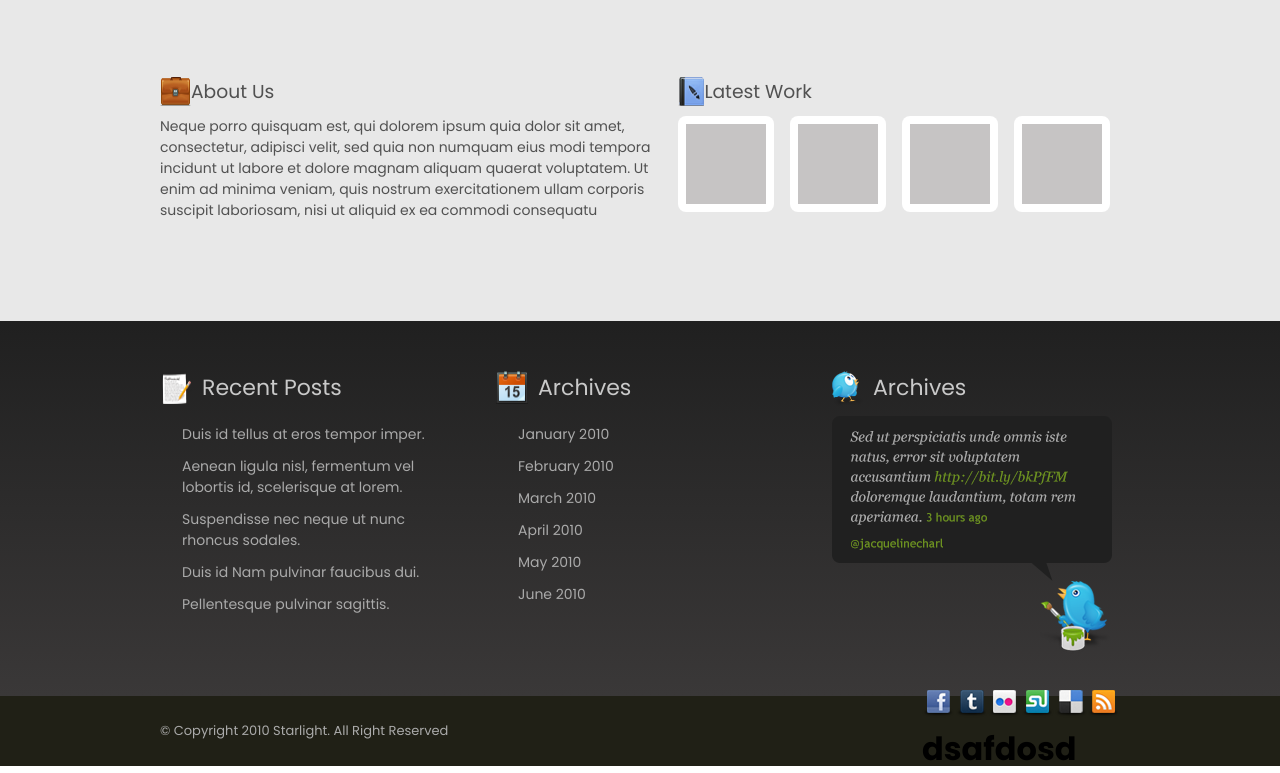
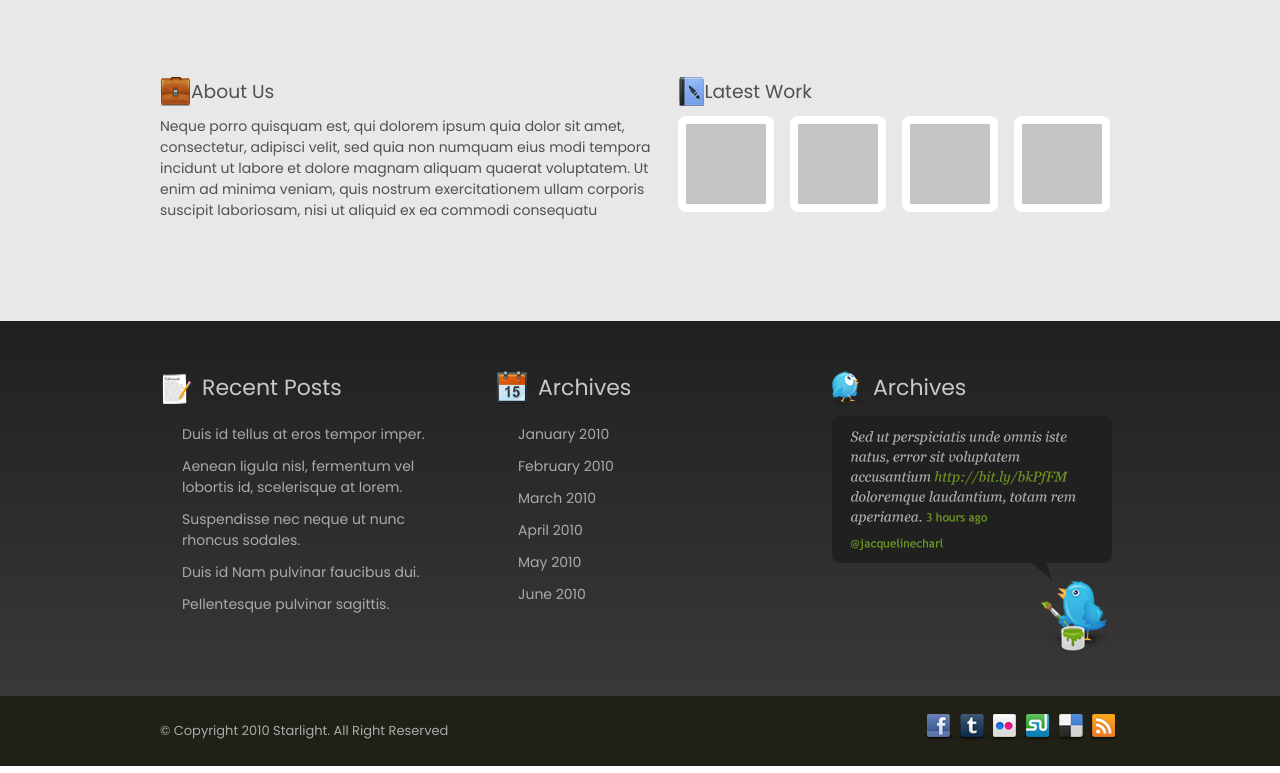
Before and after one commit to Naimur53/Last-psd-to-html, a plain HTML site: page index.html in a window 1280 px wide. Shown: the part 964-1737 px from the top of the page. Drawn offline with Linux system fonts and the light colour scheme.

Commit message:
removedh2 git commit -m removedh2 git commit -m removedh2

```diff
--- a/index.html
+++ b/index.html
@@ -174,7 +174,7 @@ Ut enim ad minima veniam, quis nostrum exercitationem ullam corporis suscipit la
 
             <div class="last-img-icon">
                 <img src="image/all icon.png" alt="">
-                <h1>dsafdosd</h1>
+
             </div>
         </div>
     </div>
```
